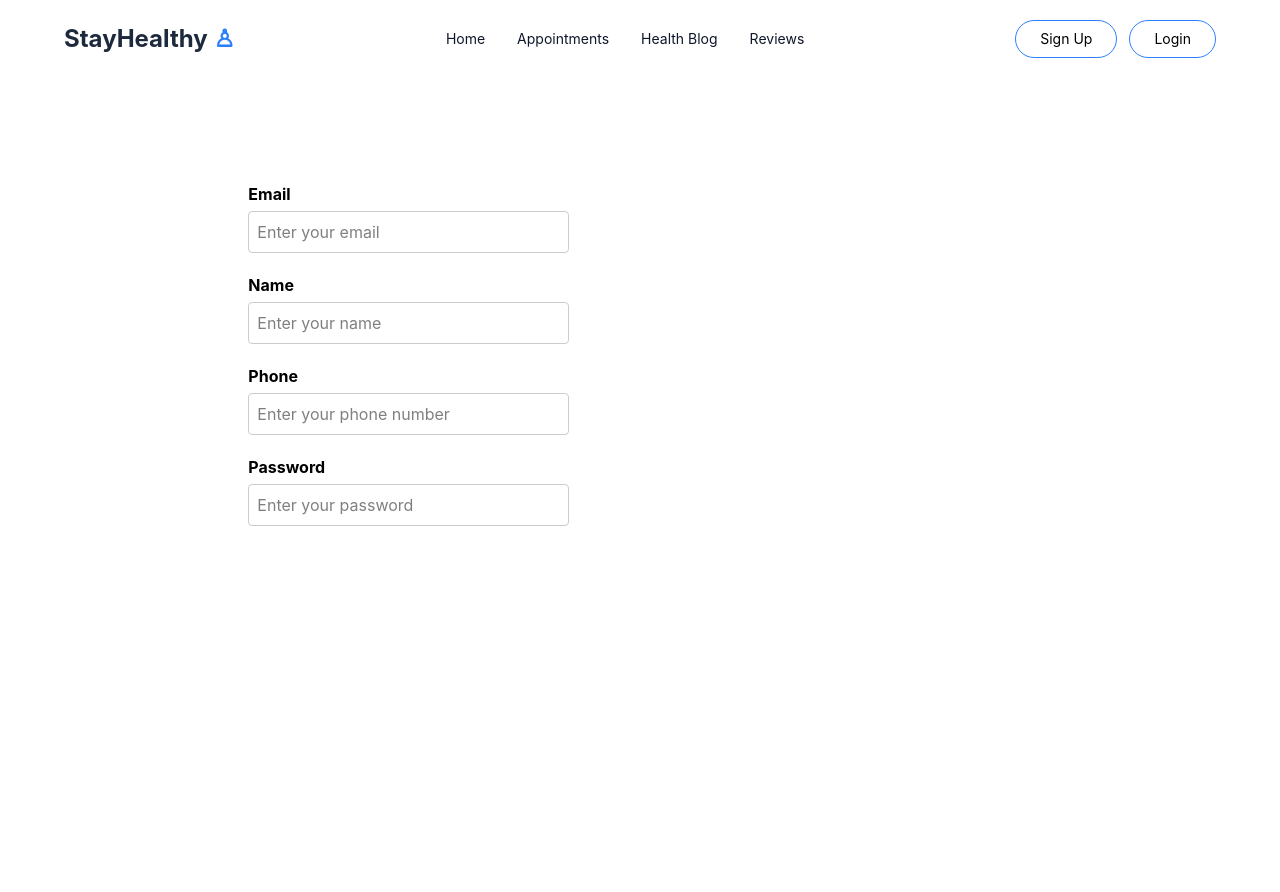
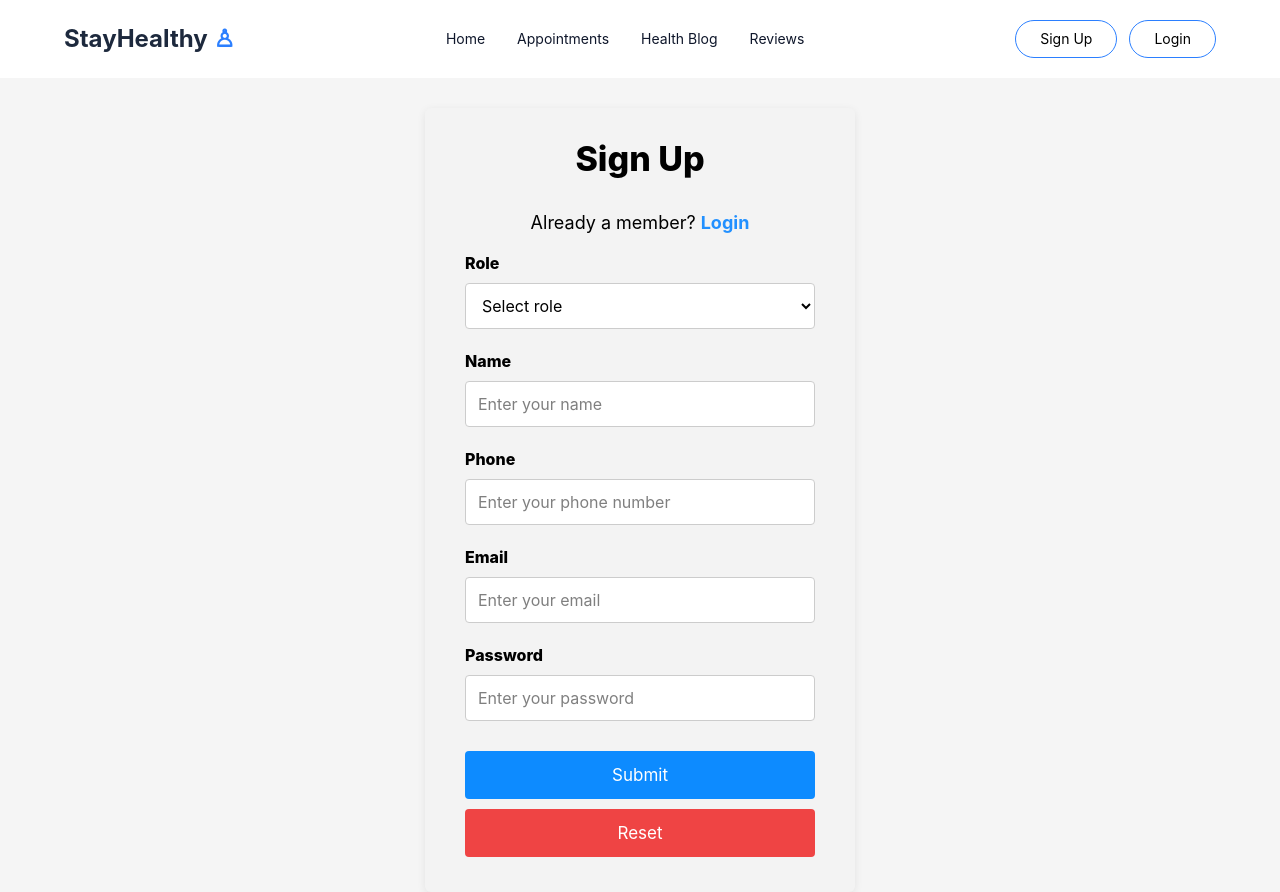
Before and after one commit to wandikahadi/med_appt, a React (Vite) app: page /signup in a window 1280 px wide. Before the commit the page ends 800 px from the top, so only its background shows below. Built offline with nearby package versions, Linux system fonts and the light colour scheme.

Commit message:
Update login and signup style

```diff
--- a/src/pages/auth/Login.css
+++ b/src/pages/auth/Login.css
@@ -1,79 +1,82 @@
-/* Styles for the main container */
-.container {
-    max-width: 900px;
-    /* Maximum width of the container */
-    margin: 0 auto;
-    /* Center the container horizontally */
-    padding: 40px;
-    /* Padding inside the container */
-    margin-top: 10%;
-    /* Top margin of 10% */
+.login-page {
+    min-height: 80vh;
+    display: flex;
+    justify-content: center;
+    align-items: flex-start;
+    padding-top: 80px;
+    background: white;
 }
 
-/* Styles for form groups */
-.form-group {
-    margin-bottom: 20px;
-    /* Bottom margin for spacing between form groups */
+.login-card {
+    width: 430px;
+    background: #f3f3f3;
+    padding: 35px 35px 30px;
+    border-radius: 8px;
+    box-shadow: 0 2px 8px rgba(0, 0, 0, 0.08);
 }
 
-/* Styles for form group labels */
+.login-card h1 {
+    text-align: center;
+    font-size: 28px;
+    font-weight: 800;
+    margin-bottom: 25px;
+}
+
+.signup-link-text {
+    text-align: center;
+    font-size: 16px;
+    margin-bottom: 28px;
+}
+
+.signup-link-text a {
+    color: #2190ff;
+    font-weight: 700;
+    text-decoration: none;
+}
+
+.form-group {
+    margin-bottom: 28px;
+}
+
 .form-group label {
     display: block;
-    /* Make labels display as block elements */
-    margin-bottom: 5px;
-    /* Bottom margin for spacing below labels */
-    font-weight: bold;
-    /* Bold text for labels */
+    font-weight: 800;
+    font-size: 16px;
+    margin-bottom: 8px;
 }
 
-/* Styles for form controls */
 .form-control {
-    width: 40%;
-    /* Width of form controls */
-    padding: 8px;
-    /* Padding inside form controls */
+    width: 100%;
+    height: 46px;
+    padding: 10px 12px;
     font-size: 16px;
-    /* Font size of form controls */
     border: 1px solid #ccc;
-    /* Border around form controls */
     border-radius: 4px;
-    /* Border radius for rounded corners */
+    background: white;
 }
 
-/* Styles for button groups */
-.btn-group {
-    margin-top: .0001px;
-    /* Top margin for spacing above button groups */
-    margin-bottom: 20px;
-    /* Bottom margin for spacing below button groups */
+.login-btn,
+.reset-btn {
+    width: 100%;
+    height: 48px;
+    border: none;
+    border-radius: 4px;
+    color: white;
+    font-size: 17px;
+    cursor: pointer;
+    margin-top: 10px;
 }
 
-/* Styles for buttons */
-.btn {
-    padding: 10px 20px;
-    /* Padding inside buttons */
-    font-size: 16px;
-    /* Font size of buttons */
-    border: none;
-    /* No border for buttons */
-    border-radius: 4px;
-    /* Border radius for rounded corners on buttons */
-    cursor: pointer;
-    /* Cursor style on hover for buttons */
+.login-btn {
+    background: #0d8bff;
 }
 
-/* Styles for primary buttons */
-.btn-primary {
-    background-color: #007bff;
-    /* Background color for primary buttons */
-    color: #fff;
-    /* Text color for primary buttons */
+.reset-btn {
+    background: #ef4444;
 }
 
-/* Styles for danger (red) buttons */
-.btn-danger {
-    background-color: #dc3545;
-    /* Background color for danger buttons */
-    color: #fff;
-    /* Text color for danger buttons */
+.forgot-password {
+    text-align: center;
+    margin-top: 45px;
+    font-size: 16px;
 }
--- a/src/pages/auth/Login.jsx
+++ b/src/pages/auth/Login.jsx
@@ -1,122 +1,100 @@
-// Following code has been commented with appropriate comments for your reference.
-import React, { useState, useEffect } from 'react';
-// Apply CSS according to your design theme or the CSS provided in week 2 lab 2
-
-import { Link, useNavigate } from 'react-router-dom';
-import { API_URL } from '../../config';
+import React, { useState, useEffect } from "react";
+import "./Login.css";
+import { Link, useNavigate } from "react-router-dom";
+import { API_URL } from "../../config";
 
 const Login = () => {
-
-    // State variables for email and password
     const [password, setPassword] = useState("");
-    const [email, setEmail] = useState('');
-
-    // Get navigation function from react-router-dom
+    const [email, setEmail] = useState("");
     const navigate = useNavigate();
 
-    // Check if user is already authenticated, then redirect to home page
     useEffect(() => {
         if (sessionStorage.getItem("auth-token")) {
             navigate("/");
         }
-    }, []);
+    }, [navigate]);
 
-    // Function to handle login form submission
     const login = async (e) => {
         e.preventDefault();
-        // Send a POST request to the login API endpoint
+
         const res = await fetch(`${API_URL}/api/auth/login`, {
             method: "POST",
             headers: {
                 "Content-Type": "application/json",
             },
-            body: JSON.stringify({
-                email: email,
-                password: password,
-            }),
+            body: JSON.stringify({ email, password }),
         });
 
-        // Parse the response JSON
         const json = await res.json();
+
         if (json.authtoken) {
-            // If authentication token is received, store it in session storage
-            sessionStorage.setItem('auth-token', json.authtoken);
-            sessionStorage.setItem('email', email);
+            sessionStorage.setItem("auth-token", json.authtoken);
+            sessionStorage.setItem("email", email);
 
-            // Redirect to home page and reload the window
-            navigate('/');
+            navigate("/");
             window.location.reload();
         } else {
-            // Handle errors if authentication fails
             if (json.errors) {
-                for (const error of json.errors) {
-                    alert(error.msg);
-                }
+                json.errors.forEach((error) => alert(error.msg));
             } else {
                 alert(json.error);
             }
         }
     };
 
+    const resetForm = () => {
+        setEmail("");
+        setPassword("");
+    };
+
     return (
-        <div>
-            <div className="container">
-                <div className="login-grid">
-                    <div className="login-text">
-                        <h2>Login</h2>
-                    </div>
-                    <div className="login-text">
-                        Are you a new member?
-                        <span>
-                            <Link to="/signup" style={{ color: '#2190FF' }}>
-                                Sign Up Here
-                            </Link>
-                        </span>
-                    </div>
-                    <br />
-                    <div className="login-form">
+        <div className="login-page">
+            <div className="login-card">
+                <h1>Login</h1>
+
+                <p className="signup-link-text">
+                    Are you a new member?{" "}
+                    <Link to="/signup">Sign Up Here</Link>
+                </p>
+
                 <form onSubmit={login}>
                     <div className="form-group">
-                                <label htmlFor="email">Email</label>
-                                {/* Input field for email */}
+                        <label>Email</label>
                         <input
                             value={email}
                             onChange={(e) => setEmail(e.target.value)}
                             type="email"
-                                    name="email"
-                                    id="email"
                             className="form-control"
                             placeholder="Enter your email"
-                                    aria-describedby="helpId"
+                            required
                         />
                     </div>
-                            {/* Input field for password */}
+
                     <div className="form-group">
-                                <label htmlFor="password">Password</label>
+                        <label>Password</label>
                         <input
                             value={password}
                             onChange={(e) => setPassword(e.target.value)}
                             type="password"
-                                    name="password"
-                                    id="password"
                             className="form-control"
                             placeholder="Enter your password"
-                                    aria-describedby="helpId"
+                            required
                         />
                     </div>
 
-                            <div className="btn-group">
-                                {/* Login button */}
-                                <button type="submit" className="btn btn-primary mb-2 mr-1 waves-effect waves-light">
+                    <button type="submit" className="login-btn">
                         Login
                     </button>
-                            </div>
+
+                    <button type="button" onClick={resetForm} className="reset-btn">
+                        Reset
+                    </button>
+
+                    <p className="forgot-password">Forgot Password?</p>
                 </form>
             </div>
         </div>
-            </div>
-        </div>
-    )
-}
+    );
+};
 
 export default Login;
--- a/src/pages/auth/Sign_Up.css
+++ b/src/pages/auth/Sign_Up.css
@@ -1,112 +1,81 @@
-/* Styles for the container element */
-.container {
-    max-width: 900px; /* Set maximum width for the container */
-    margin: 0 auto; /* Center the container horizontally */
-    padding: 40px; /* Add padding inside the container */
-    margin-top: 10%; /* Set top margin as a percentage of the viewport height */
-    overflow: hidden; /* Hide any overflowing content */
+.signup-page {
+    min-height: 100vh;
+    display: flex;
+    justify-content: center;
+    align-items: flex-start;
+    background: #f5f5f5;
+    padding-top: 30px;
 }
 
-/* Styles for the password visibility icon */
-.password-visibility {
-    position: relative; /* Set the position relative to its normal position */
-    top: -39px; /* Move the element 39 pixels up */
-    left: 92%; /* Move the element 92% to the right */
-    cursor: pointer; /* Change cursor to pointer on hover */
-    font-size: 17px; /* Set font size */
+.signup-card {
+    width: 430px;
+    background: #f3f3f3;
+    padding: 25px 40px 35px;
+    border-radius: 6px;
+    box-shadow: 0 2px 8px rgba(0, 0, 0, 0.08);
 }
 
-/* Styles for the grid layout of the signup form */
-.signup-grid {
-    display: grid; /* Use grid layout for the element */
-    grid-template-columns: 0.1fr 1.5fr 8fr; /* Define columns with fractional widths */
-    grid-gap: 10px; /* Set the gap between grid items */
+.signup-card h1 {
+    text-align: center;
+    font-size: 34px;
+    font-weight: 800;
+    margin-bottom: 25px;
 }
 
-/* Styles for the main signup text */
-.signup-text {
-    margin-top: 30px; /* Add top margin */
-    grid-column: 1 / 4; /* Span across all three columns */
-    text-align: center; /* Center-align text */
+.login-text {
+    text-align: center;
+    font-size: 18px;
+    margin-bottom: 15px;
 }
 
-/* Styles for additional signup text */
-.signup-text1 {
-    grid-column: -1 / 3; /* Span from second to third column from the end */
-    text-align: right; /* Right-align text */
+.login-text a {
+    color: #2190ff;
+    font-weight: 700;
+    text-decoration: none;
 }
 
-
-/* Styles for the signup form section */
-.signup-form {
-    grid-column: 2 / 4; /* Span from second to fourth column */
-}
-
-/* Styles for the overall signup container */
-.signup {
-    flex: 1; /* Use flexible layout to fill available space */
-    background-color: #fff; /* Set background color to white */
-    padding: 40px; /* Add padding inside the element */
-    box-shadow: 0 0 10px rgba(0, 0, 0, 0.1); /* Add a box shadow with opacity */
-}
-
-/* Styles for the signup heading */
-.signup h1 {
-    margin-bottom: 20px; /* Add bottom margin to the heading */
-    text-align: center; /* Center-align text */
-    color: #3c79a7; /* Set text color */
-    letter-spacing: .1em; /* Add letter-spacing between characters */
-}
-
-/* Styles for the role text in signup */
-.signup-role {
-    font-size: 16px; /* Set font size */
-    margin-bottom: 10px; /* Add bottom margin */
-}
-
-/* Styles for form groups in the signup form */
 .form-group {
-    margin-bottom: 20px; /* Add bottom margin to form groups */
+    margin-bottom: 22px;
 }
 
 .form-group label {
-    display: block; /* Display labels as blocks */
-    margin-bottom: 5px; /* Add bottom margin to labels */
-    font-weight: bold; /* Set font weight to bold for labels */
+    display: block;
+    font-size: 17px;
+    font-weight: 800;
+    margin-bottom: 8px;
 }
 
-/* Styles for form controls in the signup form */
 .form-control {
-    width: 40%; /* Set width of form controls */
-    padding: 8px; /* Add padding inside form controls */
-    font-size: 16px; /* Set font size */
-    border: 1px solid #ccc; /* Add border with color */
-    border-radius: 4px; /* Add border radius for rounded corners */
+    width: 100%;
+    height: 46px;
+    padding: 10px 12px;
+    font-size: 16px;
+    border: 1px solid #ccc;
+    border-radius: 4px;
+    background: white;
 }
 
-/* Styles for button group in the signup form */
-.btn-group {
-    margin-top: .0001px; /* Add a small top margin to button group */
-    margin-bottom: 20px; /* Add bottom margin to button group */
+.submit-btn,
+.reset-btn {
+    width: 100%;
+    height: 48px;
+    border: none;
+    border-radius: 4px;
+    color: white;
+    font-size: 17px;
+    cursor: pointer;
+    margin-top: 10px;
 }
 
-/* Styles for buttons in the signup form */
-.btn {
-    padding: 10px 20px; /* Set padding for buttons */
-    font-size: 16px; /* Set font size for buttons */
-    border: none; /* Remove button borders */
-    border-radius: 4px; /* Add border radius for rounded corners */
-    cursor: pointer; /* Change cursor to pointer on hover */
+.submit-btn {
+    background: #0d8bff;
 }
 
-/* Styles for primary button in the signup form */
-.btn-primary {
-    background-color: #007bff; /* Set background color for primary button */
-    color: #fff; /* Set text color for primary button */
+.reset-btn {
+    background: #dc3545;
 }
 
-/* Styles for danger button in the signup form */
-.btn-danger {
-    background-color: #dc3545; /* Set background color for danger button */
-    color: #fff; /* Set text color for danger button */
+.err {
+    color: red;
+    margin-bottom: 10px;
 }
--- a/src/pages/auth/Sign_Up.jsx
+++ b/src/pages/auth/Sign_Up.jsx
@@ -1,91 +1,148 @@
-// Following code has been commented with appropriate comments for your reference.
-import React, { useState } from 'react';
-import './Sign_Up.css'
-import { Link, useNavigate } from 'react-router-dom';
-import { API_URL } from '../../config';
+import React, { useState } from "react";
+import "./Sign_Up.css";
+import { Link, useNavigate } from "react-router-dom";
+import { API_URL } from "../../config";
 
-// Function component for Sign Up form
 const Sign_Up = () => {
-    // State variables using useState hook
-    const [name, setName] = useState('');
-    const [email, setEmail] = useState('');
-    const [phone, setPhone] = useState('');
-    const [password, setPassword] = useState('');
-    const [showerr, setShowerr] = useState(''); // State to show error messages
-    const navigate = useNavigate(); // Navigation hook from react-router
+    const [role, setRole] = useState("");
+    const [name, setName] = useState("");
+    const [email, setEmail] = useState("");
+    const [phone, setPhone] = useState("");
+    const [password, setPassword] = useState("");
+    const [showerr, setShowerr] = useState("");
+    const navigate = useNavigate();
 
-    // Function to handle form submission
     const register = async (e) => {
-        e.preventDefault(); // Prevent default form submission
+        e.preventDefault();
 
-        // API Call to register user
         const response = await fetch(`${API_URL}/api/auth/register`, {
             method: "POST",
             headers: {
                 "Content-Type": "application/json",
             },
             body: JSON.stringify({
-                name: name,
-                email: email,
-                password: password,
-                phone: phone,
+                role,
+                name,
+                email,
+                password,
+                phone,
             }),
         });
 
-        const json = await response.json(); // Parse the response JSON
+        const json = await response.json();
 
         if (json.authtoken) {
-            // Store user data in session storage
             sessionStorage.setItem("auth-token", json.authtoken);
+            sessionStorage.setItem("role", role);
             sessionStorage.setItem("name", name);
             sessionStorage.setItem("phone", phone);
             sessionStorage.setItem("email", email);
 
-            // Redirect user to home page
             navigate("/");
-            window.location.reload(); // Refresh the page
+            window.location.reload();
         } else {
             if (json.errors) {
-                for (const error of json.errors) {
-                    setShowerr(error.msg); // Show error messages
-                }
+                setShowerr(json.errors[0].msg);
             } else {
                 setShowerr(json.error);
             }
         }
     };
 
-    // JSX to render the Sign Up form
+    const resetForm = () => {
+        setRole("");
+        setName("");
+        setPhone("");
+        setEmail("");
+        setPassword("");
+        setShowerr("");
+    };
+
     return (
-        <div className="container" style={{ marginTop: '5%' }}>
-            <div className="signup-grid">
-                <div className="signup-form">
-                    <form method="POST" onSubmit={register}>
+        <div className="signup-page">
+            <div className="signup-card">
+                <h1>Sign Up</h1>
+
+                <p className="login-text">
+                    Already a member? <Link to="/login">Login</Link>
+                </p>
+
+                <form onSubmit={register}>
                     <div className="form-group">
-                            <label htmlFor="email">Email</label>
-                            <input value={email} onChange={(e) => setEmail(e.target.value)} type="email" name="email" id="email" className="form-control" placeholder="Enter your email" aria-describedby="helpId" />
-                            {showerr && <div className="err" style={{ color: 'red' }}>{showerr}</div>}
+                        <label>Role</label>
+                        <select
+                            value={role}
+                            onChange={(e) => setRole(e.target.value)}
+                            className="form-control"
+                            required
+                        >
+                            <option value="">Select role</option>
+                            <option value="patient">Patient</option>
+                            <option value="doctor">Doctor</option>
+                        </select>
                     </div>
-                        {/* Apply similar logic for other form elements like name, phone, and password to capture user information */}
+
                     <div className="form-group">
-                            <label htmlFor="name">Name</label>
-                            <input value={name} type="text" onChange={(e) => setName(e.target.value)} name="name" id="name" className="form-control" placeholder="Enter your name" aria-describedby="helpId" />
+                        <label>Name</label>
+                        <input
+                            value={name}
+                            type="text"
+                            onChange={(e) => setName(e.target.value)}
+                            className="form-control"
+                            placeholder="Enter your name"
+                            required
+                        />
                     </div>
+
                     <div className="form-group">
-                            <label htmlFor="phone">Phone</label>
-                            <input value={phone} onChange={(e) => setPhone(e.target.value)} type="tel" name="phone" id="phone" className="form-control" placeholder="Enter your phone number" aria-describedby="helpId" />
+                        <label>Phone</label>
+                        <input
+                            value={phone}
+                            onChange={(e) => setPhone(e.target.value)}
+                            type="tel"
+                            className="form-control"
+                            placeholder="Enter your phone number"
+                            required
+                        />
                     </div>
+
                     <div className="form-group">
-                            <label htmlFor="password">Password</label>
-                            <input value={password} onChange={(e) => setPassword(e.target.value)} name="password" id="password" className="form-control" placeholder="Enter your password" aria-describedby="helpId" />
+                        <label>Email</label>
+                        <input
+                            value={email}
+                            onChange={(e) => setEmail(e.target.value)}
+                            type="email"
+                            className="form-control"
+                            placeholder="Enter your email"
+                            required
+                        />
+                    </div>
 
+                    <div className="form-group">
+                        <label>Password</label>
+                        <input
+                            value={password}
+                            onChange={(e) => setPassword(e.target.value)}
+                            type="password"
+                            className="form-control"
+                            placeholder="Enter your password"
+                            required
+                        />
                     </div>
+
+                    {showerr && <div className="err">{showerr}</div>}
+
+                    <button type="submit" className="submit-btn">
+                        Submit
+                    </button>
+
+                    <button type="button" onClick={resetForm} className="reset-btn">
+                        Reset
+                    </button>
                 </form>
             </div>
         </div>
-        </div>
-        /* Note: Sign up role is not stored in the database. Additional logic can be implemented for this based on your React code. */
     );
-}
+};
 
-export default Sign_Up; // Export the Sign_Up component for use in other components
+export default Sign_Up;
```
Lines whose indentation alone changed are shown as unchanged.
